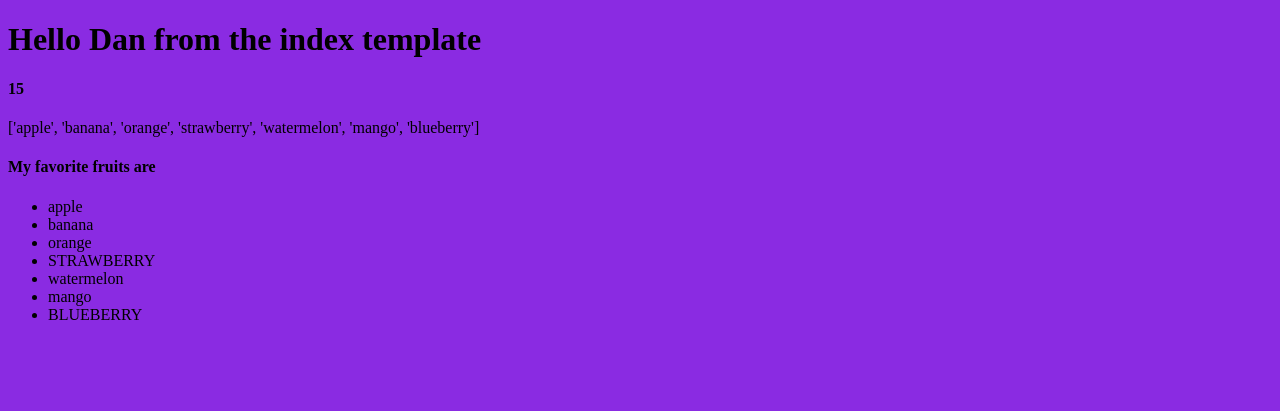
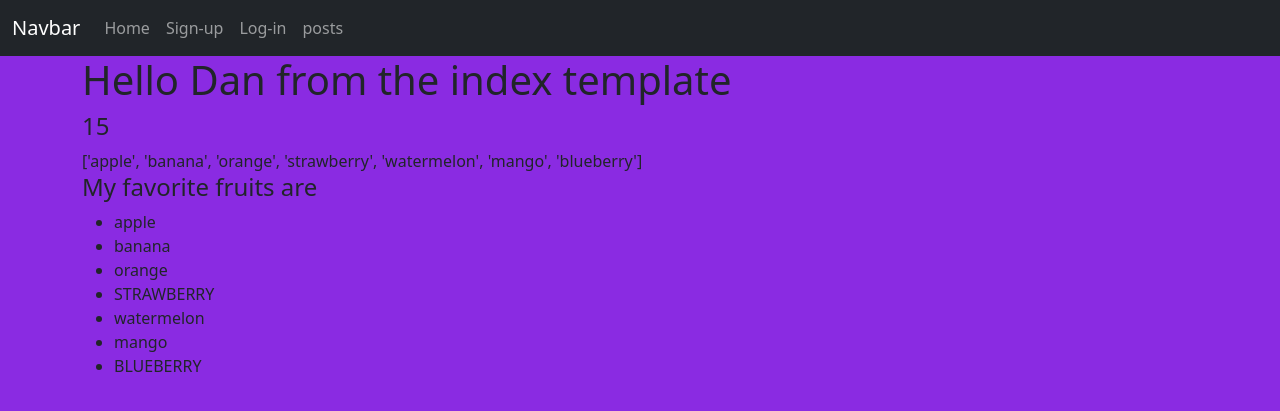
Before and after one commit to Talohs/picnic-fortnight, a Flask app: page / in a window 1280 px wide. Shown: the top 411 px of the page. Run offline with Flask 2, Linux system fonts and the light colour scheme.

Commit message:
added jinja templates

```diff
--- a/app/routes.py
+++ b/app/routes.py
@@ -8,4 +8,12 @@ def index():
 
 @app.route("/posts")
 def posts():
-    return 'These are the posts'
+    return render_template('posts.html', name='Dan')
+
+@app.route('/sign-up')
+def signup():
+    return render_template('sign-up.html', name='Dan')
+
+@app.route('/log-in')
+def login():
+    return render_template('log-in.html', name='Dan')
--- /dev/null
+++ b/app/templates/base.html
@@ -0,0 +1,20 @@
+<!DOCTYPE html>
+<html lang="en">
+<head>
+    <body style="background-color:blueviolet;">
+    <meta charset="UTF-8">
+    <meta http-equiv="X-UA-Compatible" content="IE=edge">
+    <meta name="viewport" content="width=device-width, initial-scale=1.0">
+    <link rel="stylesheet" href="https://cdn.jsdelivr.net/npm/bootstrap@5.3.0-alpha1/dist/css/bootstrap.min.css">
+    <title>Blob Along | {% block title %} {% endblock %}</title>
+</head>
+<body>
+
+    {% include 'Nav.html' %}
+
+    <div class="container">
+        {% block content %}
+        {% endblock content %}
+    </div>
+</body>
+</html>
--- a/app/templates/index.html
+++ b/app/templates/index.html
@@ -1,13 +1,8 @@
-<!DOCTYPE html>
-<html lang="en">
-<head>
-    <body style="background-color:blueviolet;">
-    <meta charset="UTF-8">
-    <meta http-equiv="X-UA-Compatible" content="IE=edge">
-    <meta name="viewport" content="width=device-width, initial-scale=1.0">
-    <title>Blob Along</title>
-</head>
-<body>
+{% extends 'base.html' %}
+
+{% block title %} Home {% endblock title %}
+
+{% block content %}
         <h1> Hello {{ name }} from the index template</h1>
         <h4>{{ 10 + 5 }}</h4>
 
@@ -22,5 +17,4 @@
             {% endif %}
         {% endfor %}
         </ul>
-</body>
-</html>
+{% endblock content %}
--- /dev/null
+++ b/app/templates/nav.html
@@ -0,0 +1,16 @@
+<nav class="navbar navbar-expand-lg bg-dark" data-bs-theme="dark">
+    <div class="container-fluid">
+      <a class="navbar-brand" href="#">Navbar</a>
+      <button class="navbar-toggler" type="button" data-bs-toggle="collapse" data-bs-target="#navbarNavAltMarkup" aria-controls="navbarNavAltMarkup" aria-expanded="false" aria-label="Toggle navigation">
+        <span class="navbar-toggler-icon"></span>
+      </button>
+      <div class="collapse navbar-collapse" id="navbarNavAltMarkup">
+        <div class="navbar-nav">
+          <a class="nav-link" aria-current="page" href="/">Home</a>
+          <a class="nav-link" href="/sign-up">Sign-up</a>
+          <a class="nav-link" href="/log-in">Log-in</a>
+          <a class="nav-link" href="posts">posts</a>
+        </div>
+      </div>
+    </div>
+  </nav>
```
Also changed, not shown: app/templates/log-in.html (added, +7 -0 lines), app/templates/posts.html (added, +7 -0 lines), app/templates/sign-up.html (added, +7 -0 lines). Lines whose indentation alone changed are shown as unchanged.
